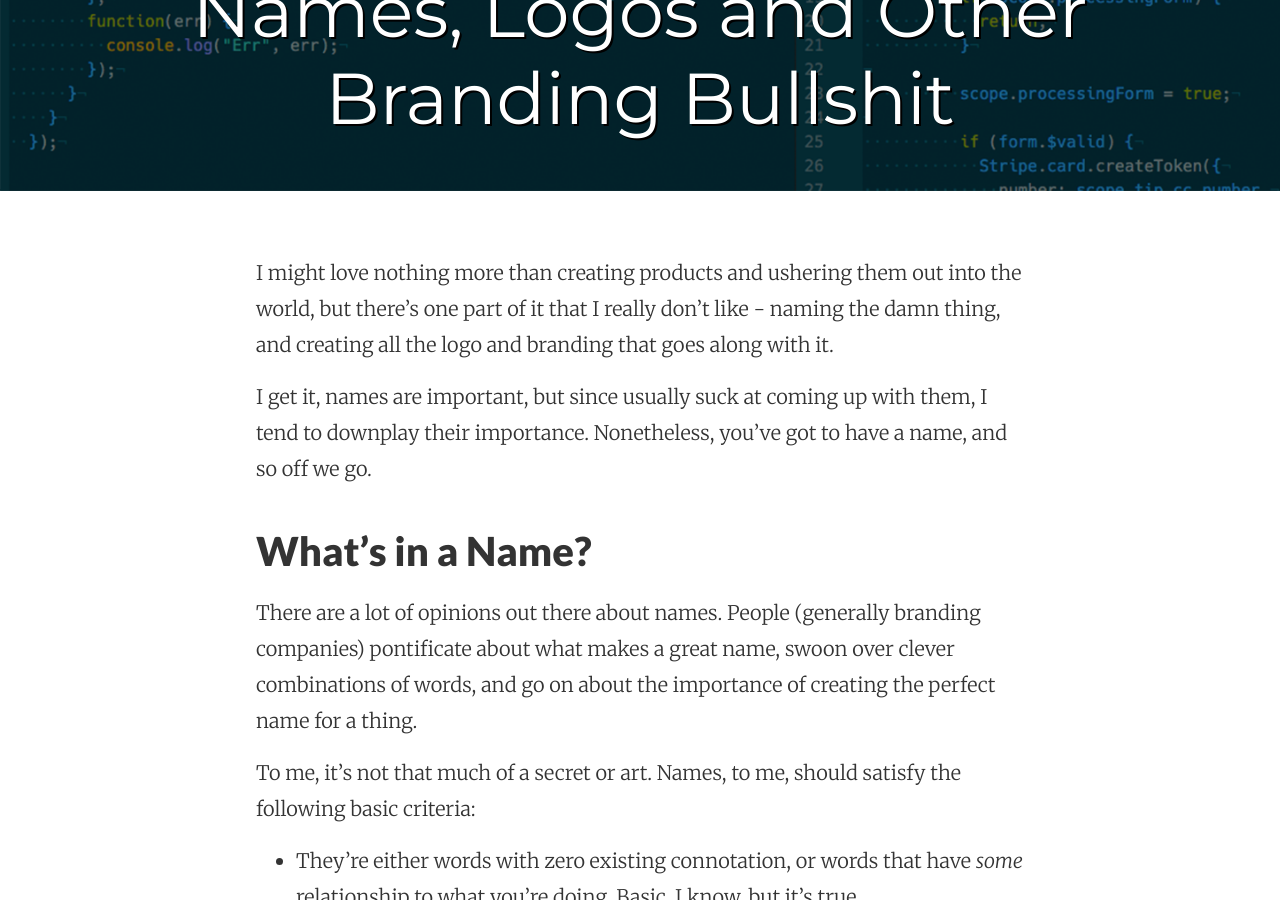
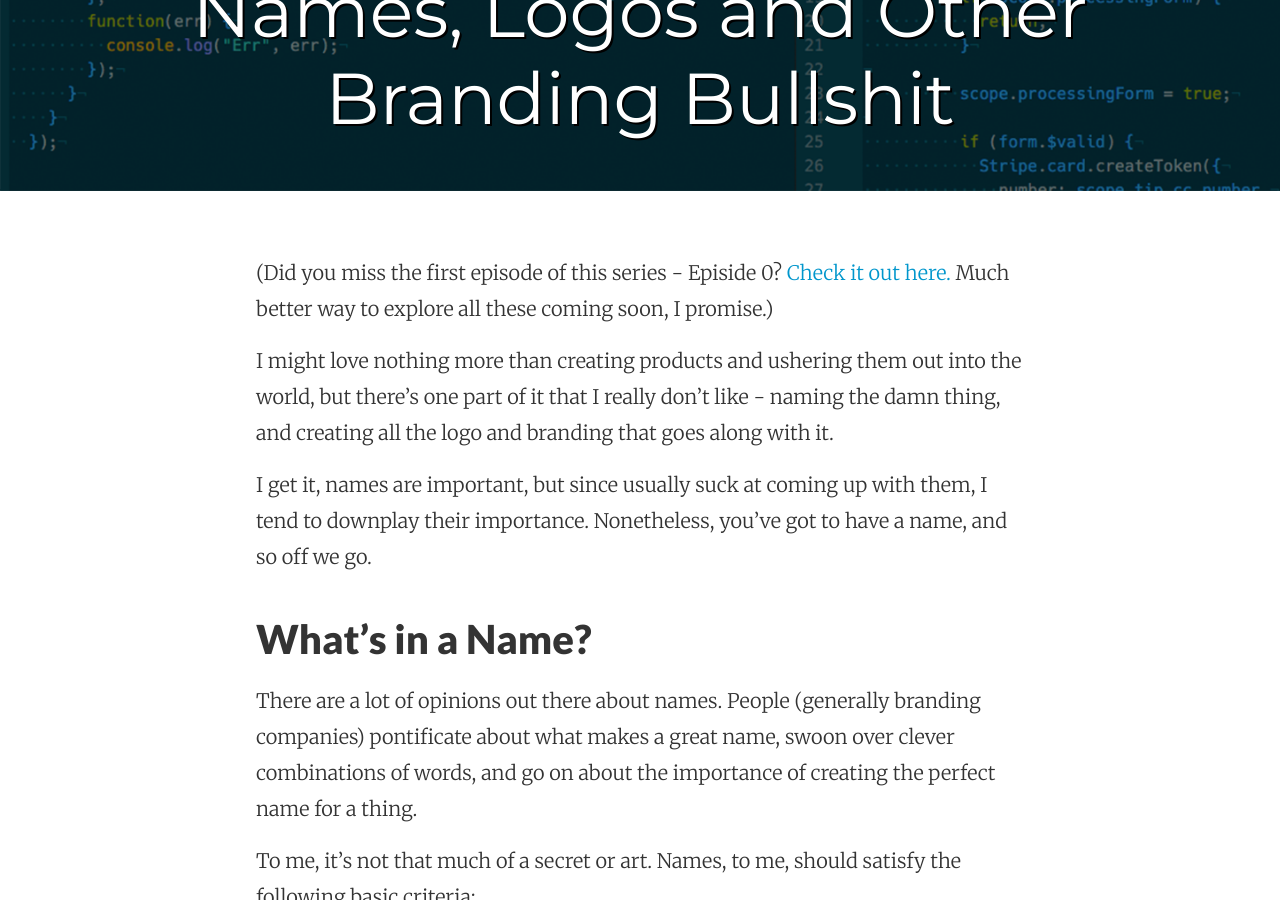
Before and after one commit to jwd2a/justindav.is, a Jekyll site: the page built from _building_jampay/episode-1-names-logos-and-other-branding-bullshit.md, in a window 1280 px wide and 900 px high, scrolled down 340 px. Built offline with Jekyll 4.4.1, drawn with Linux system fonts in a browser that asks for light colours; nearby versions of some CDN libraries; some web fonts are replaced; comment, search, counter and statistics services are not loaded.

Commit message:
Add link to ep 0

```diff
--- a/_building_jampay/episode-1-names-logos-and-other-branding-bullshit.md
+++ b/_building_jampay/episode-1-names-logos-and-other-branding-bullshit.md
@@ -4,6 +4,8 @@ category: buildingJampay
 comments: true
 episode: 1
 ---
+
+(Did you miss the first episode of this series - Episide 0? [Check it out here.][ep0] Much better way to explore all these coming soon, I promise.)
 
 I might love nothing more than creating products and ushering them out into the world, but there's one part of it that I really don't like - naming the damn thing, and creating all the logo and branding that goes along with it.
 
```
Also changed, not shown: other parts of _building_jampay/episode-1-names-logos-and-other-branding-bullshit.md (+1 -0 lines).
